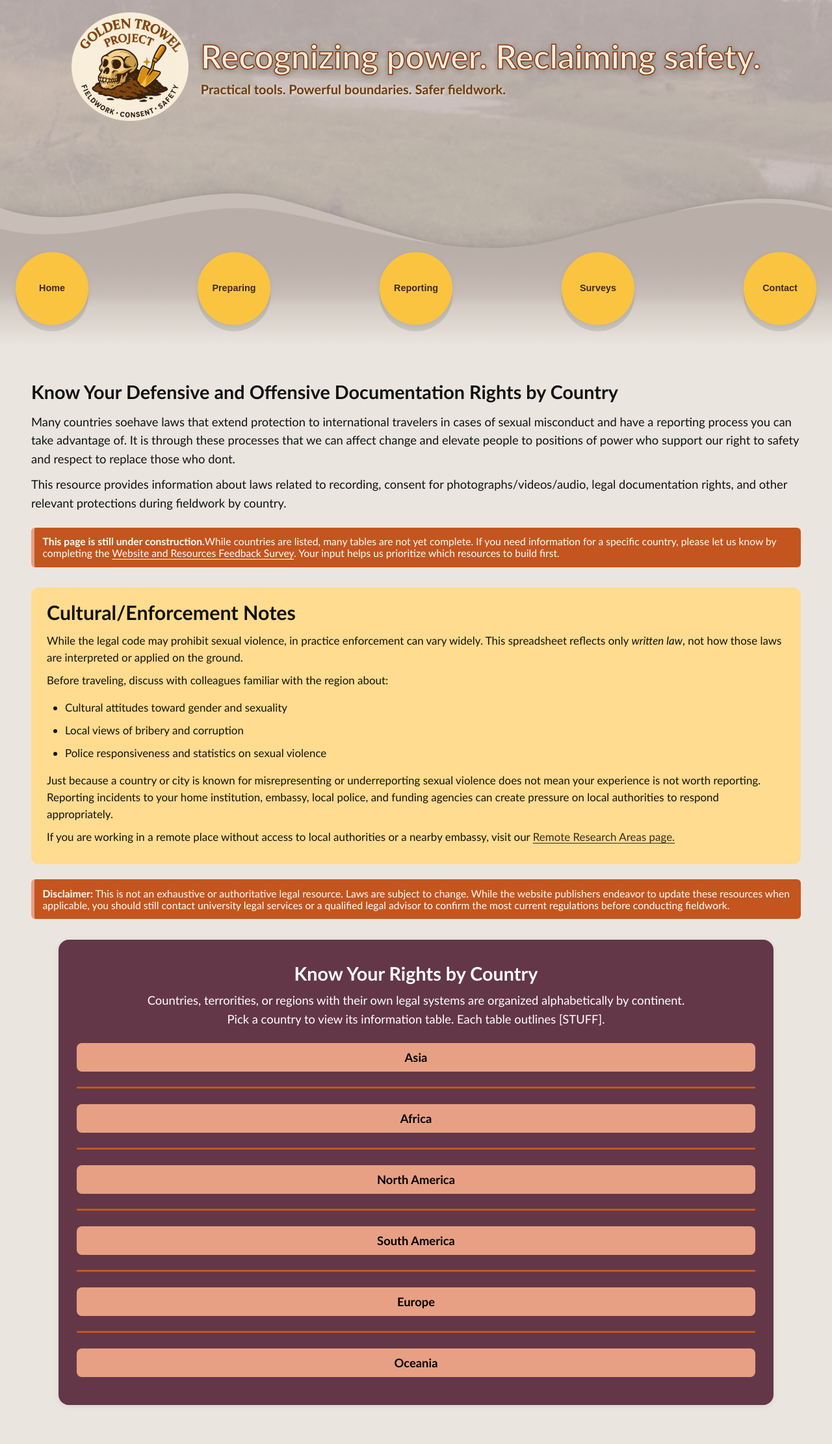
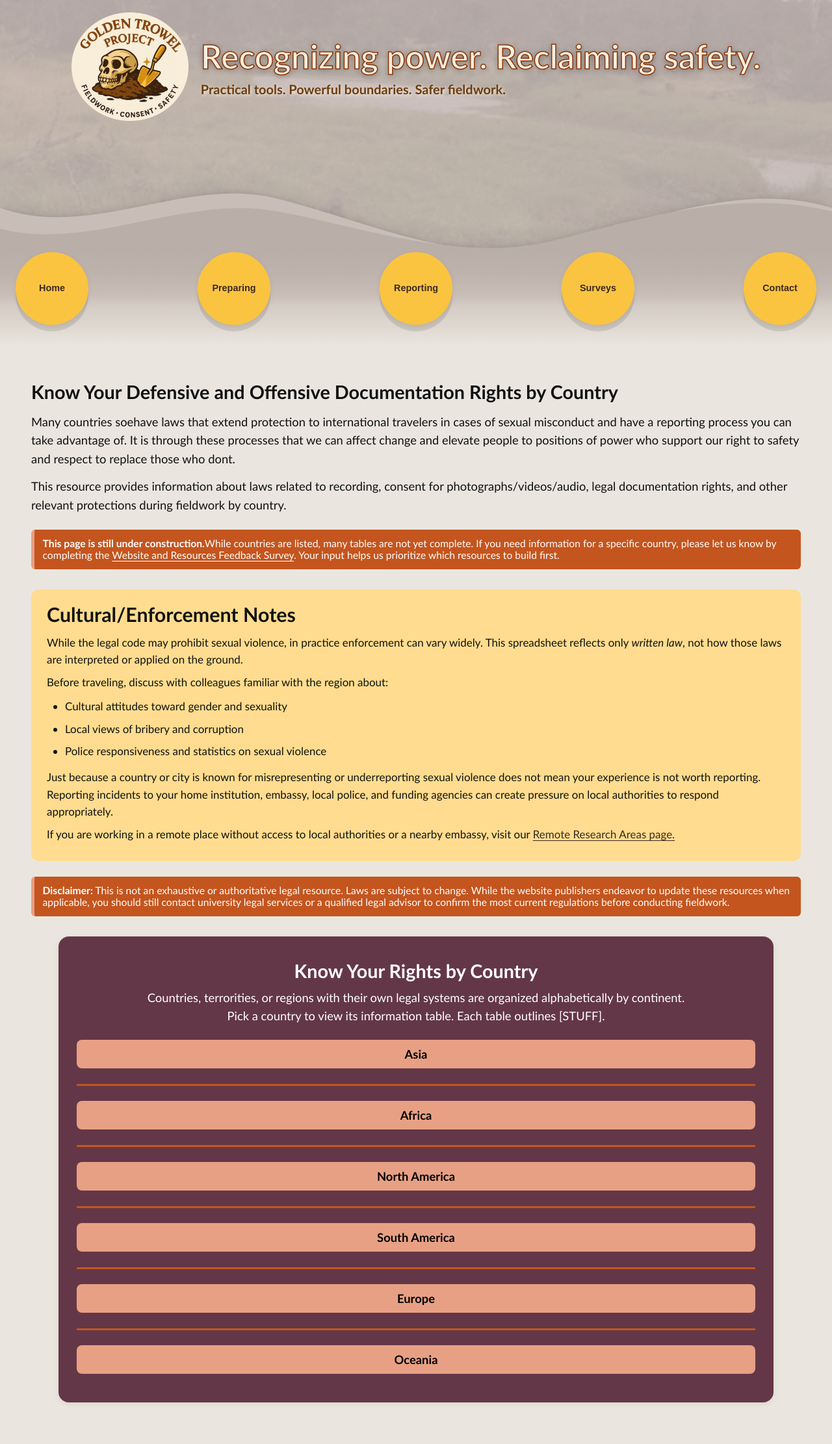
Before and after one commit to AnthroSafetyWarrior/GoldenTrowelProject, a Jekyll site: the page built from _pages/internationallaw.html, in a window 1280 px wide. Shown: the whole page at 65% size. Built offline with Jekyll 4.4.1, drawn with Linux system fonts in a browser that asks for light colours.

Commit message:
updating name

```diff
--- a/_layouts/default.html
+++ b/_layouts/default.html
@@ -61,6 +61,37 @@
 a{ color:var(--soil); text-decoration-thickness:.08em; text-underline-offset:.18em; }
 a:hover{ color:var(--logo-orange); }
 main{ width:min(100%, var(--maxw)); margin-inline:auto; padding:clamp(16px,4vw,28px); }
+/* --- Global copy rhythm (paragraphs + lists) --- */
+p,
+ul,
+ol{
+  font-size: clamp(1.05rem, 2.8vw, 1.15rem); /* match your <p> size */
+  line-height: 1.55;
+  margin-block: 0.75em;                      /* even spacing above/below */
+}
+
+ul,
+ol{
+  padding-left: 1.6rem;                      /* consistent indent */
+  list-style-position: outside;
+}
+
+li{ margin-block: 0.35em; }                  /* space between items */
+
+/* Smooth joins so p→ul and ul→p don’t look gappy */
+p + ul,
+p + ol{ margin-top: 0.6em; }
+ul + p,
+ol + p{ margin-top: 0.9em; }
+
+/* Optional: normalize figures in text flow */
+figure{ margin: 0.9em 0; }
+
+/* Slightly tighter on small screens */
+@media (max-width: 640px){
+  p, ul, ol{ margin-block: 0.7em; }
+  li{ margin-block: 0.3em; }
+}
 
 /* ============== Header + Hero ============== */
 header.hero{ position:relative; color:#fff; padding:clamp(.6em,2.4vw,1.2em) 0 0; overflow:visible; }
@@ -424,39 +455,6 @@
   z-index: -1;           /* sit behind the pill’s content */
   pointer-events: none;  /* never block clicks */
 }
-/* Uniform body copy + list rhythm (outside the pill) */
-.section :where(p, ul){ font-size: inherit; line-height: 1.55; }
-
-/* Paragraph spacing */
-.section p{
-  margin-block: 0.75em;              /* top & bottom */
-}
-
-/* List spacing + indentation */
-.section ul{
-  margin-block: 0.6em 1.0em;         /* tighter above, a touch below */
-  padding-left: 1.6rem;              /* bullet indent */
-  font-size: inherit;
-  line-height: 1.55;
-}
-
-/* Space between items */
-.section li{
-  margin-block: 0.35em;
-  font-size: inherit;                /* keep same size as paragraphs */
-}
-
-/* Smooth the transitions specifically where p meets ul (and back) */
-.section p + ul{ margin-top: 0.7em; }
-.section ul + p{ margin-top: 0.9em; }
-
-/* Optional: slightly tighter on phones */
-@media (max-width: 640px){
-  .section p{ margin-block: 0.7em; }
-  .section ul{ margin-block: 0.5em 0.9em; }
-  .section li{ margin-block: 0.3em; }
-}
-
 </style>
 
 </head>
```
